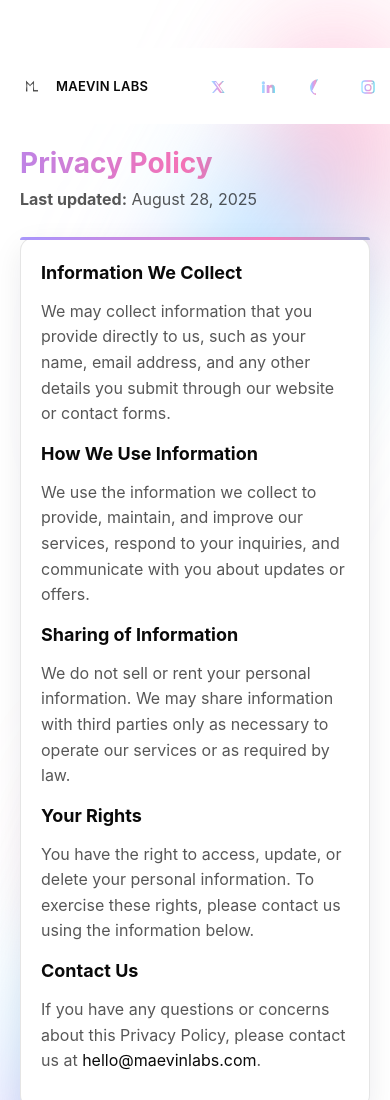
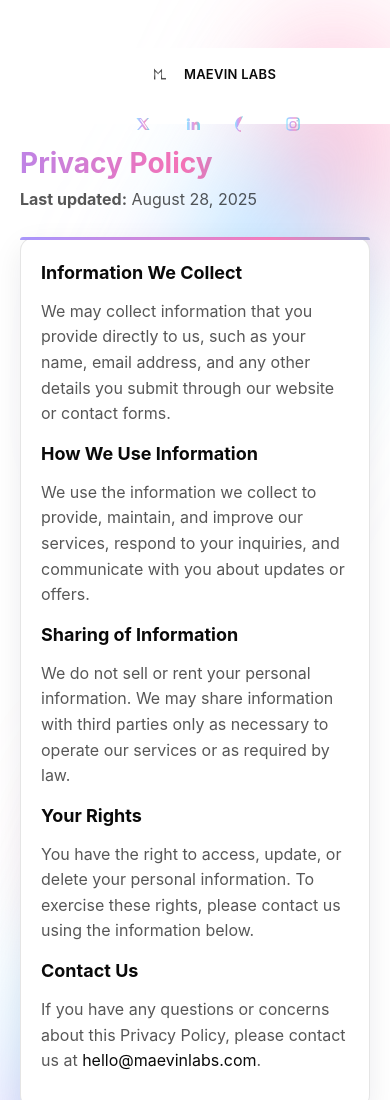
Before and after one commit to chrismsmalley/maevinlab, a plain HTML site: page privacy.html in a window 390 px wide. Shown: the top 1100 px of the page. Drawn offline with Linux system fonts and the light colour scheme.

Commit message:
mobile view header tweaks

```diff
--- a/header.html
+++ b/header.html
@@ -59,7 +59,8 @@ header .socials-inline {
     margin-bottom: 12px;          /* breathing room above hero */
     display: flex;
     align-items: center;
-    justify-content: space-between; /* brand left, socials right */
+    justify-content: center; /* changed from space-between to center */
+    flex-direction: column; /* added to stack brand and socials vertically */
     background: #fff;            /* ensure crisp over content */
   }
   /* Brand cluster */
@@ -80,6 +81,7 @@ header .socials-inline {
     overflow: hidden;
     text-overflow: ellipsis;
     max-width: 48vw; /* do not collide with socials */
+    text-align: center; /* added to center align text */
   }
   /* Socials inline on the right, in flow (no absolute positioning) */
   header nav[aria-label="Primary"]{
@@ -89,7 +91,7 @@ header .socials-inline {
     gap: 12px !important;
     margin-left: auto;            /* push to the right */
   }
-  header .socials-inline{ margin-right: 0 !important; transform: translateY(1px); }
+  header .socials-inline{ margin-right: 0 !important; transform: translateY(1px); margin-top: 4px; } /* added margin-top */
   header .socials-inline a svg{ width: 16px; height: 16px; opacity: .85; }
 }
 
```
